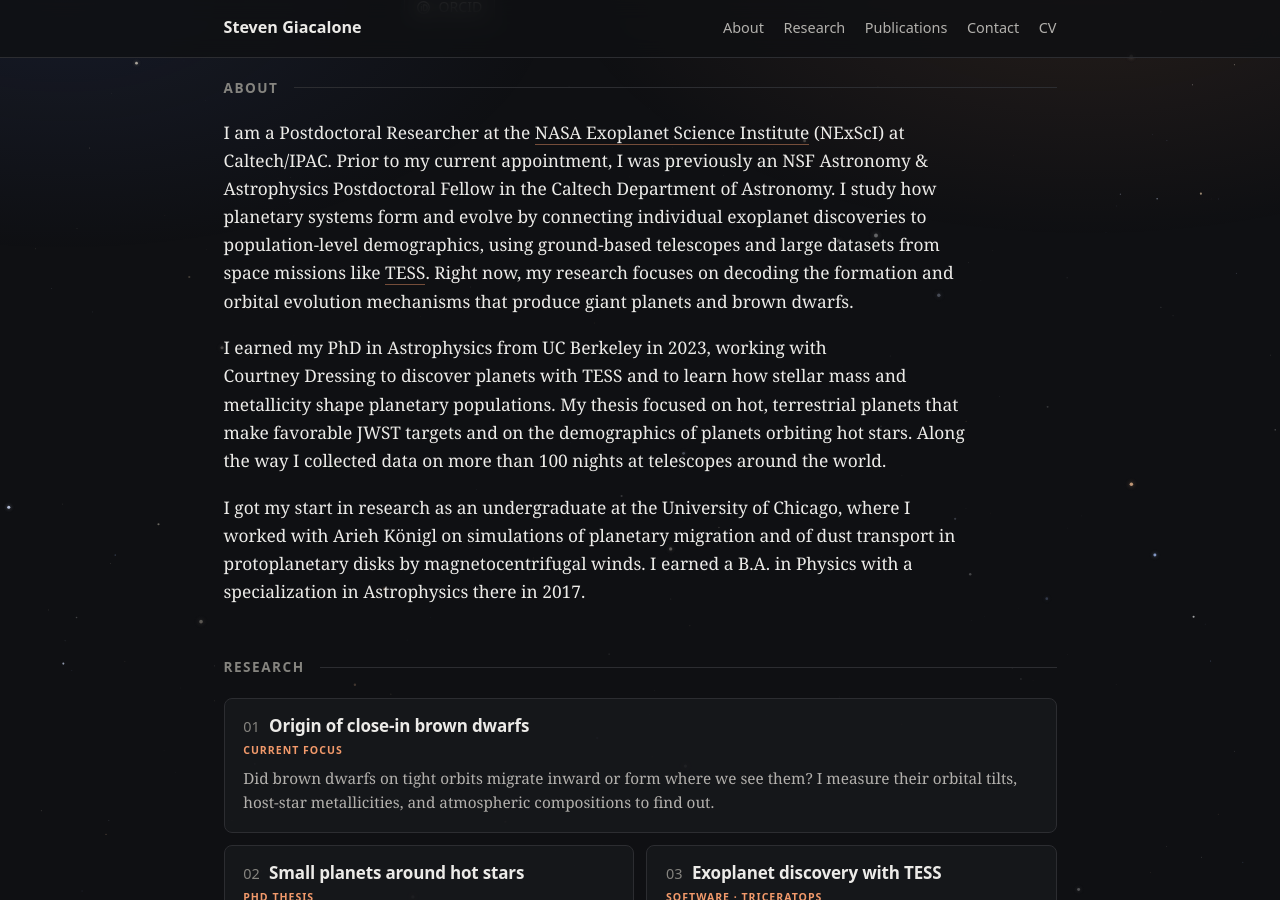
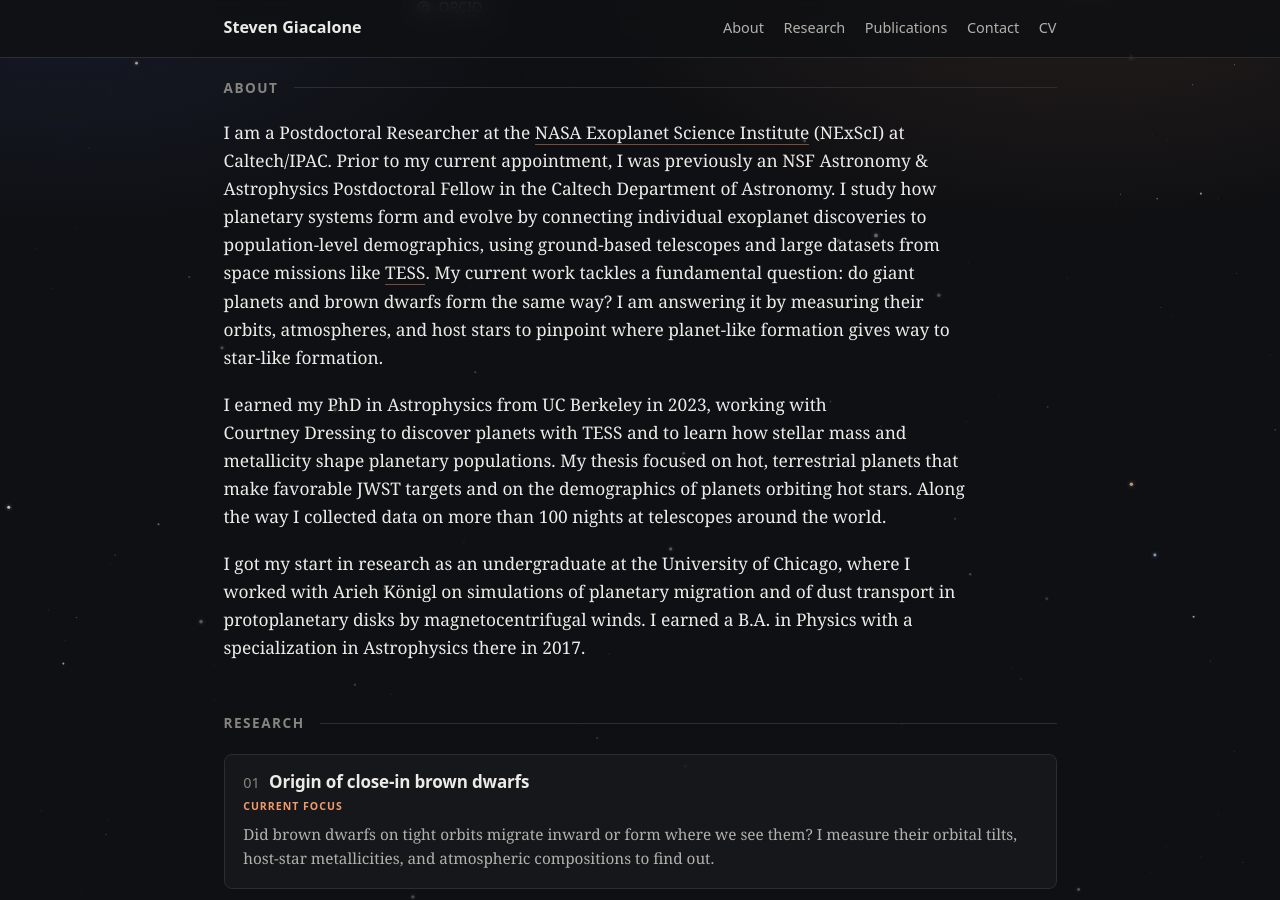
Before and after one commit to stevengiacalone/stevengiacalone.github.io, a Jekyll site: the page built from index.html, in a window 1280 px wide and 900 px high, scrolled down 306 px. Built offline with Jekyll 4.4.1, drawn with Linux system fonts in a browser that asks for light colours.

Commit message:
Strengthen closing sentence of About paragraph
Co-Authored-By: Claude Opus 5.5 <noreply@anthropic.com>
Claude-Session: https://claude.ai/code/session_01RapRmGYcJxYnG7hBfRrCXQ

```diff
--- a/index.html
+++ b/index.html
@@ -25,8 +25,9 @@ title: ""
     Astronomy &amp; Astrophysics Postdoctoral Fellow in the Caltech Department of Astronomy. I study how
     planetary systems form and evolve by connecting individual exoplanet discoveries to population-level
     demographics, using ground-based telescopes and large datasets from space missions like
-    <a href="https://tess.mit.edu/">TESS</a>. Right now, my research focuses on decoding the formation and
-    orbital evolution mechanisms that produce giant planets and brown dwarfs.
+    <a href="https://tess.mit.edu/">TESS</a>. My current work tackles a fundamental question: do giant planets
+    and brown dwarfs form the same way? I am answering it by measuring their orbits, atmospheres, and host
+    stars to pinpoint where planet-like formation gives way to star-like formation.
   </p>
   <p>
     I earned my PhD in Astrophysics from UC Berkeley in 2023, working with
```
